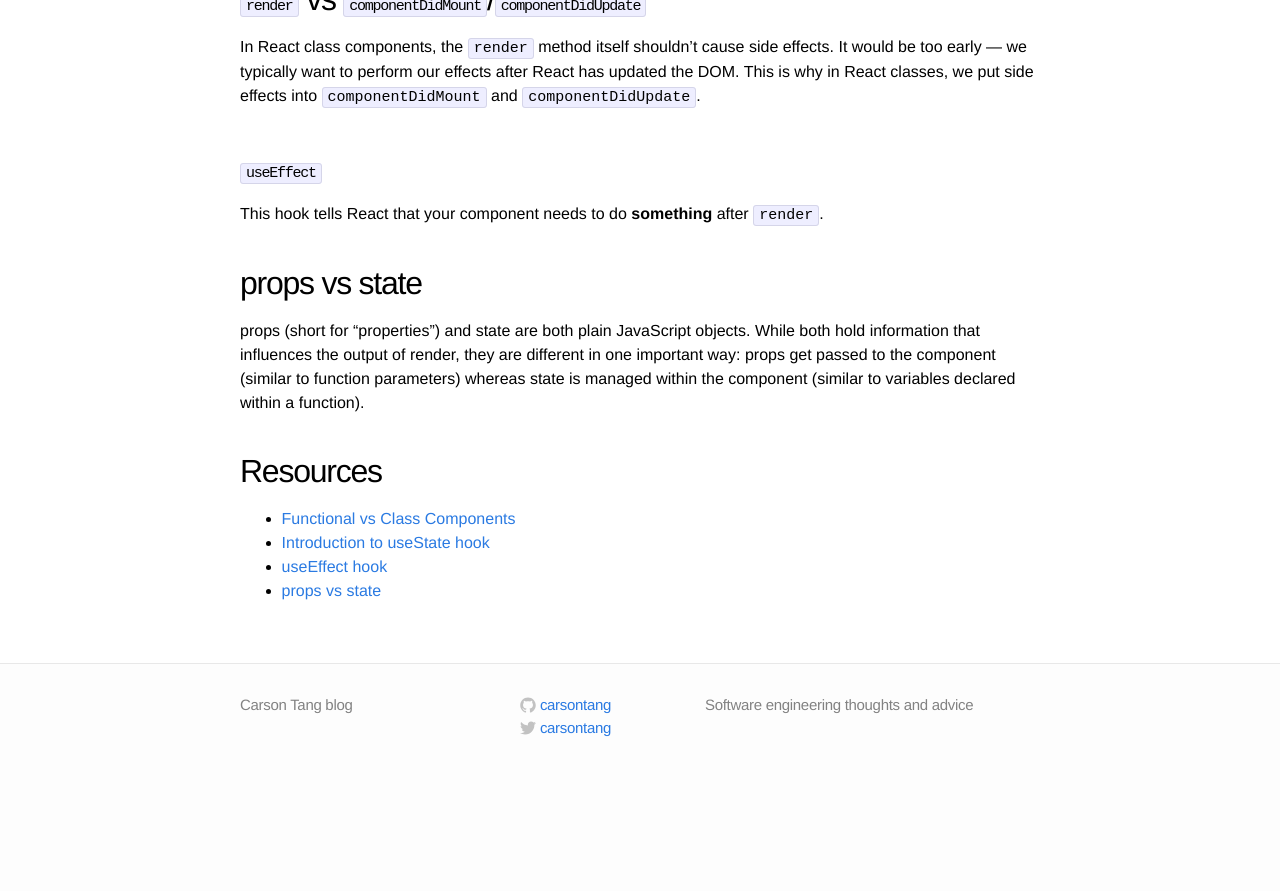
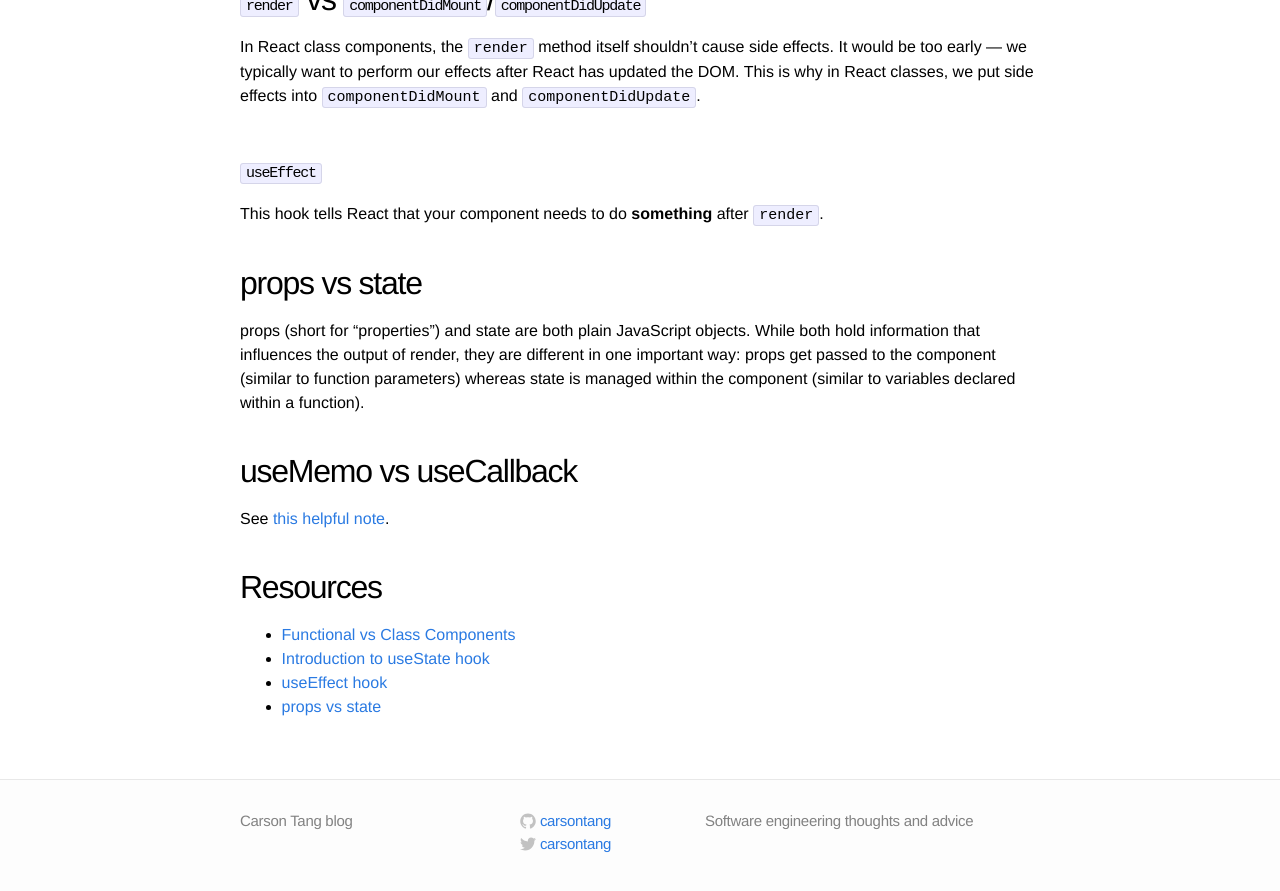
Before and after one commit to carsontang/carsontang.github.io, a Jekyll site: the page built from _posts/2022-01-01-quick-react-guide.md, in a window 1280 px wide and 900 px high, scrolled down 1066 px. Shown: the top 891 px of the window. Built offline with Jekyll 4.4.1, drawn with Linux system fonts in a browser that asks for light colours; before the commit the page ends 1850 px from its top, so only the background shows below that.

Commit message:
useMemo vs useCallback

```diff
--- a/_posts/2022-01-01-quick-react-guide.md
+++ b/_posts/2022-01-01-quick-react-guide.md
@@ -43,6 +43,9 @@ This hook tells React that your component needs to do **something** after `rende
 ## props vs state
 props (short for “properties”) and state are both plain JavaScript objects. While both hold information that influences the output of render, they are different in one important way: props get passed to the component (similar to function parameters) whereas state is managed within the component (similar to variables declared within a function).
 
+## useMemo vs useCallback
+See [this helpful note](https://dmitripavlutin.com/react-usememo-hook/).
+
 ## Resources
 * [Functional vs Class Components](https://djoech.medium.com/functional-vs-class-components-in-react-231e3fbd7108)
 * [Introduction to useState hook](https://reactjs.org/docs/hooks-state.html)
```
